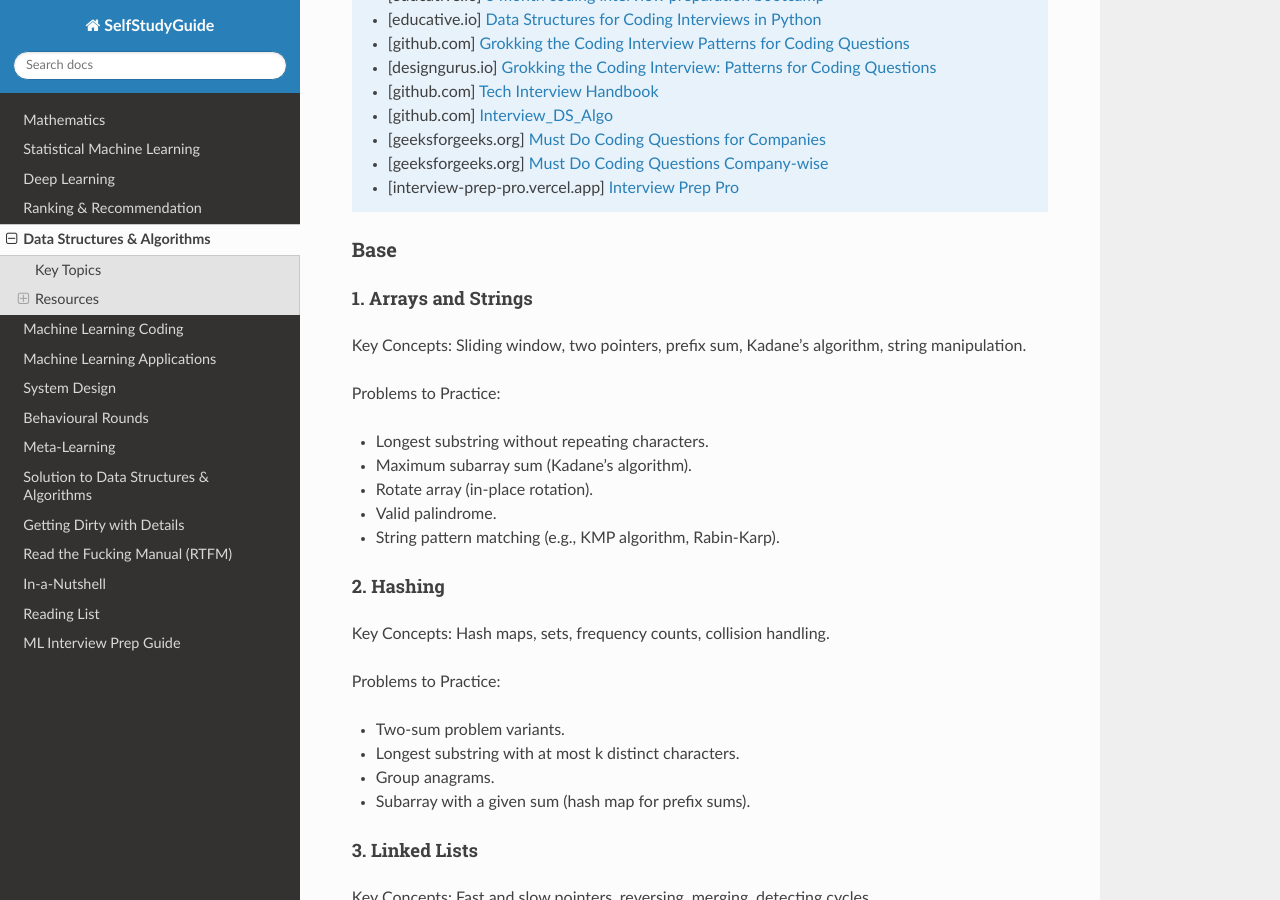
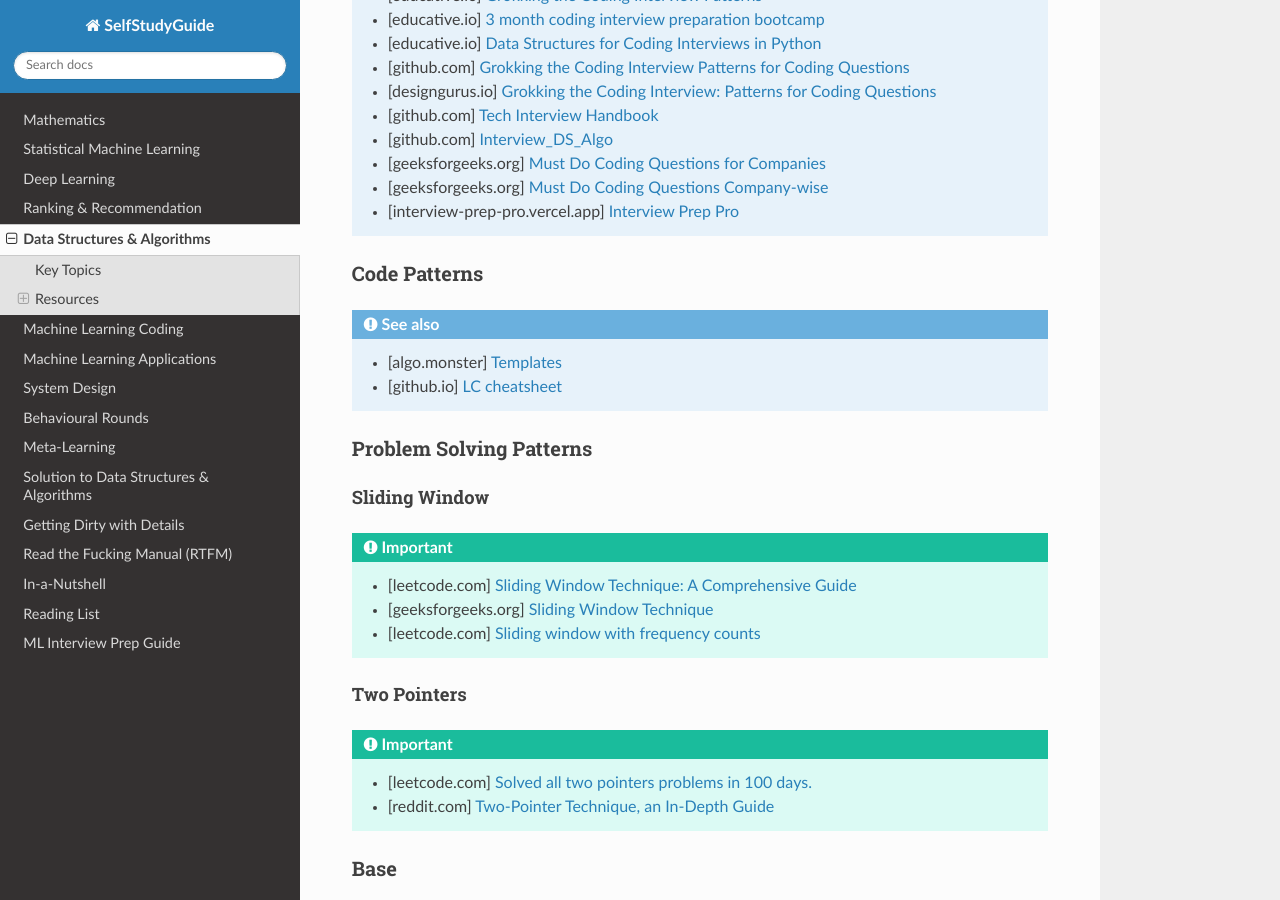
Before and after one commit to uselesstechjunks/leetcode, a Sphinx documentation site: the page built from docs/source/dsalgo.rst, in a window 1280 px wide and 900 px high, scrolled down 1160 px. Built offline with Sphinx 7.4.7 and the Read the Docs theme 3.1.0, drawn with Linux system fonts in a browser that asks for light colours; some of the changed text lies outside the part shown.

Commit message:
Update dsalgo.rst

```diff
--- a/docs/source/dsalgo.rst
+++ b/docs/source/dsalgo.rst
@@ -20,12 +20,13 @@ Resources
 
 	* [neetcode.io] `Neetcode <https://neetcode.io/practice>`_
 	* [cp-algorithms.com] `Algorithms for Competitive Programming <https://cp-algorithms.com/>`_
-	* [github.io] `LC cheatsheet <https://jwl-7.github.io/leetcode-cheatsheet/>`_
 
 .. important::
 	* [takeuforward.org] `Strivers A2Z DSA Course/Sheet <https://takeuforward.org/strivers-a2z-dsa-course/strivers-a2z-dsa-course-sheet-2/>`_
 	* [leetracer.com] `Screen Questions - (Company Tags Last Updated: 11-02-24) <https://leetracer.com/screener>`_
 	* [github.com] `LeetCode-Questions-CompanyWise <https://github.com/krishnadey30/LeetCode-Questions-CompanyWise/blob/master/google_6months.csv>`_
+	* [leetcode.com] `Top Google Questions <https://leetcode.com/problem-list/7p55wqm/>`_
+	* [leetcode.com] `Top 100 Liked <https://leetcode.com/studyplan/top-100-liked/>`_
 	* [reddit.com] `I passed Meta E6 Hiring Committee (Screen+FullLoop). My thoughts, advice, tips. <https://www.reddit.com/r/leetcode/comments/1c7fs3o/i_passed_meta_e6_hiring_committee_screenfullloop/?share_id=jeNswSOERGx8GXDy02DBq&utm_name=androidcss>`_
 	* [reddit.com] `3 parts of mastering LC with SCC example <https://www.reddit.com/r/leetcode/comments/1hye4hy/comment/m6pucmj/?utm_source=share&utm_medium=web3x&utm_name=web3xcss&utm_term=1&utm_content=share_button>`_
 	* [reddit.com] `Here's a master list of problem keyword to algorithm patterns <https://www.reddit.com/r/leetcode/comments/1f9bejz/heres_a_master_list_of_problem_keyword_to/?share_id=_p0H75FfOq1zSO0yBWj8v&utm_name=androidcss>`_
@@ -50,6 +51,28 @@ Resources
 	* [geeksforgeeks.org] `Must Do Coding Questions for Companies <https://www.geeksforgeeks.org/must-do-coding-questions-for-companies-like-amazon-microsoft-adobe/>`_
 	* [geeksforgeeks.org] `Must Do Coding Questions Company-wise <https://www.geeksforgeeks.org/must-coding-questions-company-wise/>`_
 	* [interview-prep-pro.vercel.app] `Interview Prep Pro <https://interview-prep-pro.vercel.app/>`_
+
+Code Patterns
+================================================================================
+.. seealso::
+
+	* [algo.monster] `Templates <https://algo.monster/templates>`_
+	* [github.io] `LC cheatsheet <https://jwl-7.github.io/leetcode-cheatsheet/>`_
+
+Problem Solving Patterns
+================================================================================
+Sliding Window
+---------------------------------------------------------------------------------
+.. important::
+	* [leetcode.com] `Sliding Window Technique: A Comprehensive Guide <https://leetcode.com/discuss/interview-question/3722472/mastering-sliding-window-technique-a-comprehensive-guide>`_
+	* [geeksforgeeks.org] `Sliding Window Technique <https://www.geeksforgeeks.org/window-sliding-technique/>`_
+	* [leetcode.com] `Sliding window with frequency counts <https://leetcode.com/problems/subarrays-with-k-different-integers/solutions/235002/one-code-template-to-solve-all-of-these-problems/>`_
+
+Two Pointers
+---------------------------------------------------------------------------------
+.. important::
+	* [leetcode.com] `Solved all two pointers problems in 100 days. <https://leetcode.com/discuss/study-guide/1688903/Solved-all-two-pointers-problems-in-100-days>`_
+	* [reddit.com] `Two-Pointer Technique, an In-Depth Guide <https://www.reddit.com/r/leetcode/comments/18g9383/twopointer_technique_an_indepth_guide_concepts/?rdt=59240>`_
 
 Base
 ================================================================================
```
Also changed, not shown: other parts of docs/source/dsalgo.rst (+0 -15 lines).
